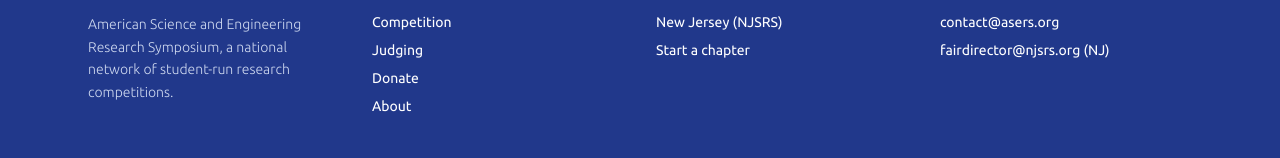
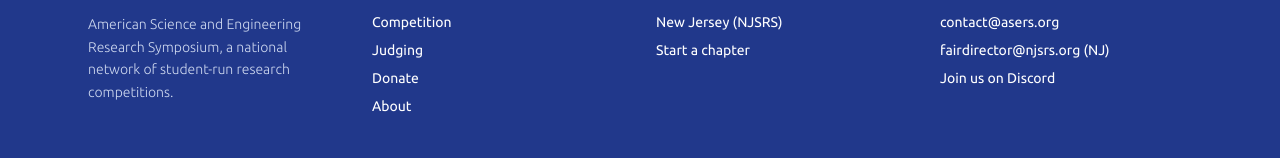
Before and after one commit to A-S-E-R-S/asers, a Next.js app in the folder asers/: page /judging in a window 1280 px wide. Shown: the part 2930-3088 px from the top of the page. Built offline with nearby package versions, Linux system fonts and the light colour scheme.

Commit message:
Discord!

```diff
--- a/asers/src/app/page.tsx
+++ b/asers/src/app/page.tsx
@@ -41,6 +41,14 @@
             </Link>
             <span className="font-light text-ink-soft">.</span>
           </p>
+          <a
+            href="https://discord.gg/ZTDKEAS2hB"
+            target="_blank"
+            rel="noopener noreferrer"
+            className="mt-5 inline-block text-sm font-medium text-brand underline hover:text-brand-dark"
+          >
+            Join the ASERS community on Discord →
+          </a>
         </div>
       </section>
 
--- a/asers/src/components/Footer.tsx
+++ b/asers/src/components/Footer.tsx
@@ -53,6 +53,16 @@
                 fairdirector@njsrs.org (NJ)
               </a>
             </li>
+            <li>
+              <a
+                className="hover:underline"
+                href="https://discord.gg/ZTDKEAS2hB"
+                target="_blank"
+                rel="noopener noreferrer"
+              >
+                Join us on Discord
+              </a>
+            </li>
           </ul>
         </div>
       </div>
```
